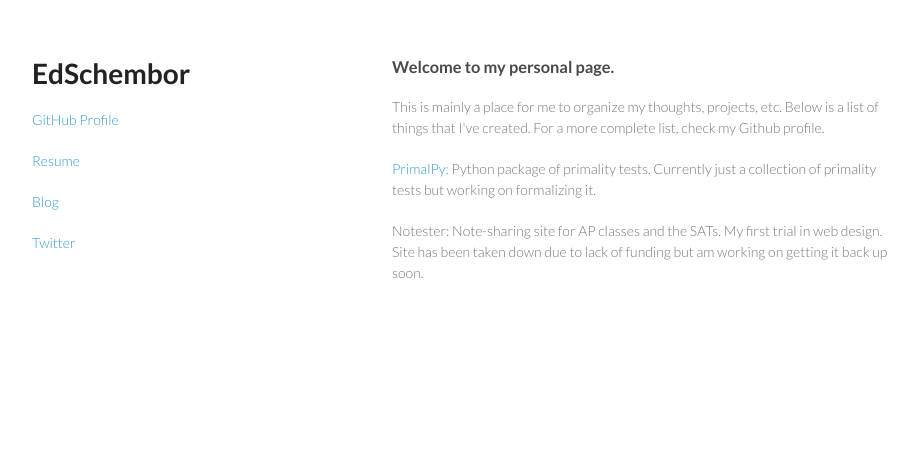
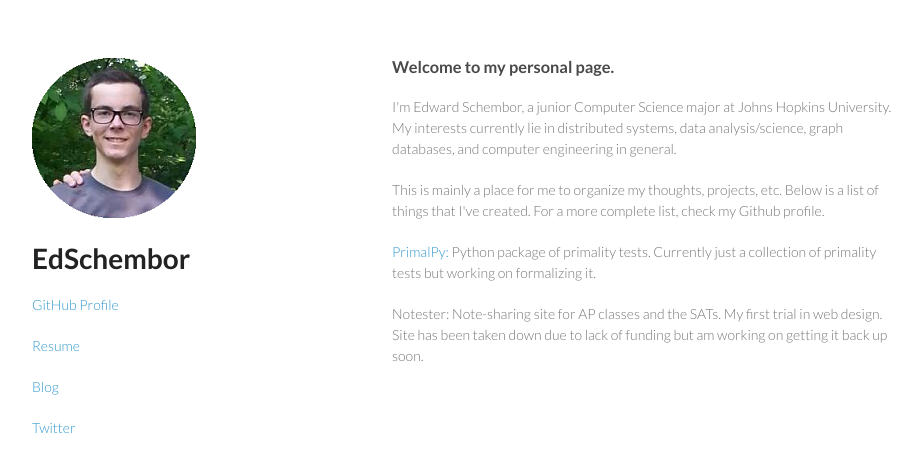
Before and after one commit to edschembor/edschembor.github.io, a plain HTML site: page index.html in a window 1280 px wide. Shown: the whole page, without its empty margins (178-1100 px from the left). Drawn offline with Linux system fonts and the light colour scheme.

Commit message:
Show my face
Added a picture

```diff
--- a/index.html
+++ b/index.html
@@ -8,16 +8,13 @@
     <link rel="stylesheet" href="stylesheets/styles.css">
     <link rel="stylesheet" href="stylesheets/pygment_trac.css">
     <meta name="viewport" content="width=device-width, initial-scale=1, user-scalable=no">
-    <!--[if lt IE 9]>
-    <script src="//html5shiv.googlecode.com/svn/trunk/html5.js"></script>
-    <![endif]-->
   </head>
   <body>
     <div class="wrapper">
       <header>
+	    <p><img src = "./me.png" /></p>
         <h1>EdSchembor</h1>
         <p></p>
-
 
         <p class="view"><a href="https://github.com/edschembor">GitHub Profile</a></p>
         <p class="view"><a href="./Edward_Schembor_Resume.pdf">Resume</a></p>
@@ -28,6 +25,7 @@
       <section>
         <h3>
 <a name="welcome-to-github-pages" class="anchor" href="#welcome-to-personal-page"><span class="octicon octicon-link"></span></a>Welcome to my personal page.</h3>
+        <p class = "view">I'm Edward Schembor, a junior Computer Science major at Johns Hopkins University. My interests currently lie in distributed systems, data analysis/science, graph databases, and computer engineering in general.</p>
         <p class = "view">This is mainly a place for me to organize my thoughts, projects, etc. Below is a list of things that I've created. For a more complete list, check my Github profile.</p>
         <p class = "view"><a href="https://github.com/edschembor/PrimalPy"> PrimalPy:</a> Python package of primality tests. Currently just a collection of primality tests but working on formalizing it.</p>
         <p class = "view"> Notester: Note-sharing site for AP classes and the SATs. My first trial in web design. Site has been taken down due to lack of funding but am working on getting it back up soon.</p>
```
Also changed, not shown: me.png (added), 1 other file.
